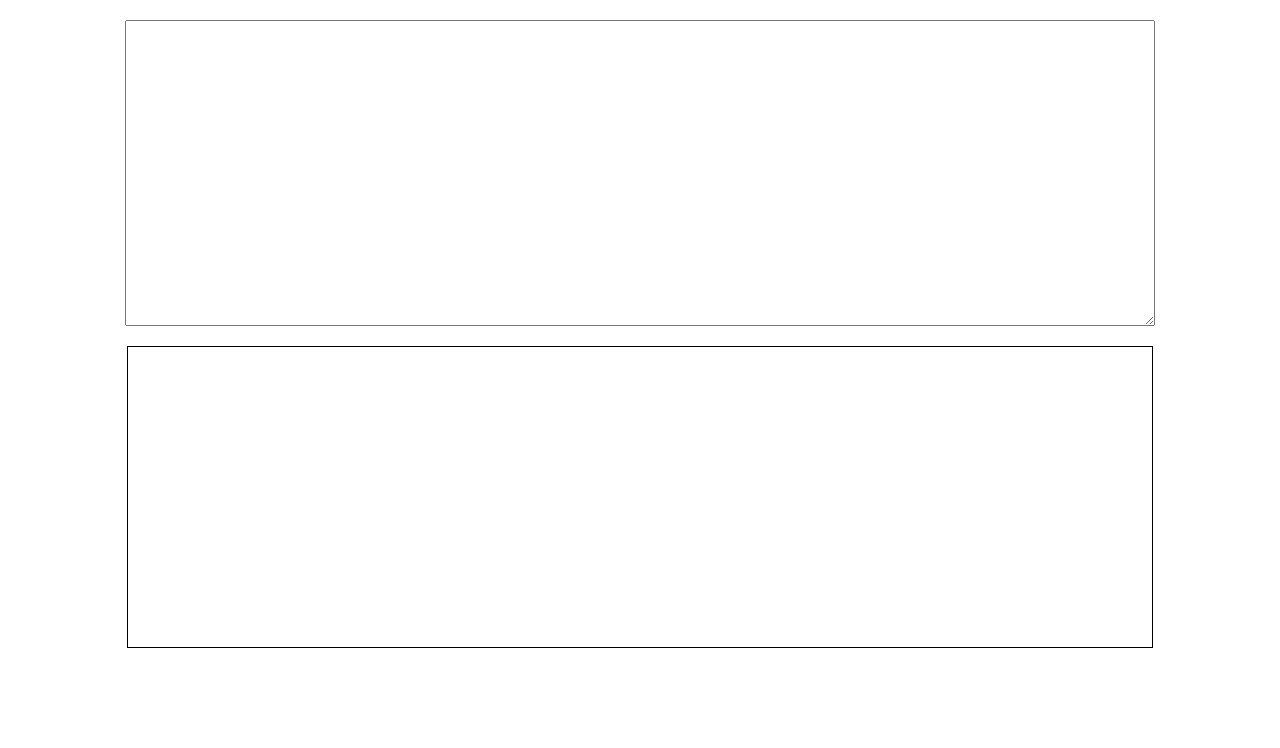
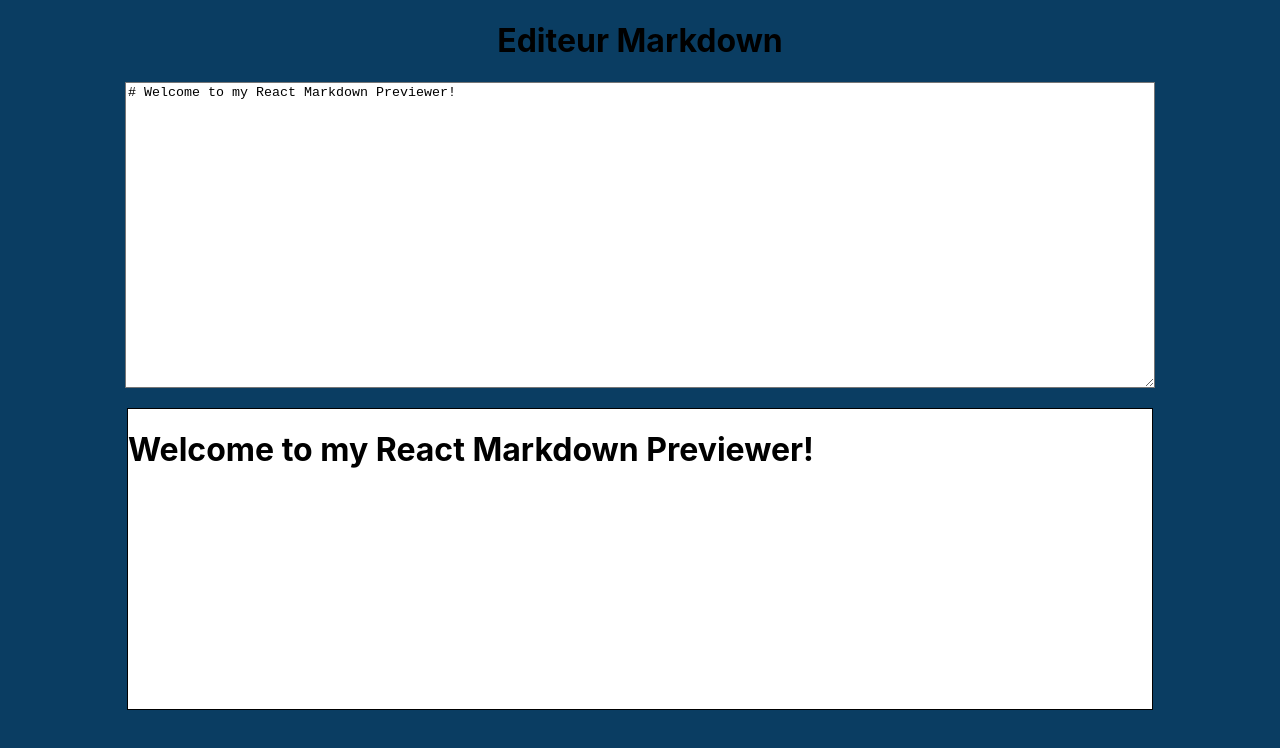
Before and after one commit to Maybiz/French-markdown-reviewer, a React (Create React App) app: page / in a window 1280 px wide. Shown: the top 748 px of the page. Built offline with nearby package versions, Linux system fonts and the light colour scheme.

Commit message:
add style and first load text

```diff
--- a/src/App.js
+++ b/src/App.js
@@ -4,7 +4,8 @@ import Preview from './component/Preview'
 
 const App = () => {
    return (
-      <div>
+      <div className="app">
+         <h1>Editeur Markdown</h1>
          <Editor />
          <Preview />
       </div>
--- a/src/component/Editor.js
+++ b/src/component/Editor.js
@@ -1,4 +1,4 @@
-import React, { useState } from 'react'
+import React, { useState, useEffect } from 'react'
 import { connect } from 'react-redux'
 import addInput from '../actions/actions'
 
@@ -16,15 +16,21 @@ const mapDispatchToProps = dispatch => {
 	}
 }
 
-const Editor = props => {
+const Editor = ({addNewInput, input}) => {
+
+   const startingText = '# Welcome to my React Markdown Previewer!'
 
 	const handleChange = e => {
-		props.addNewInput(e.target.value)
-	}
+		addNewInput(e.target.value)
+   }
+
+   useEffect(() => {
+      addNewInput(startingText)
+   }, [])
 
 	return (
 		<div>
-			<textarea id="editor" value={props.input.reducers} onChange={handleChange}></textarea>
+			<textarea id="editor" value={input.reducers} onChange={handleChange}></textarea>
 		</div>
 	)
 }
--- a/src/index.scss
+++ b/src/index.scss
@@ -1,3 +1,6 @@
+$light-background-color: #ffffff;
+$dark-background-color: #0a3d62;
+
 body {
   margin: 0;
   font-family: -apple-system, BlinkMacSystemFont, 'Segoe UI', 'Roboto', 'Oxygen',
@@ -5,6 +8,11 @@ body {
     sans-serif;
   -webkit-font-smoothing: antialiased;
   -moz-osx-font-smoothing: grayscale;
+  background: $dark-background-color;
+}
+
+.app > h1 {
+   text-align: center;
 }
 
 #editor {
@@ -12,6 +20,7 @@ body {
    width: 80%;
    height: 300px;
    margin: 20px auto;
+   background: $light-background-color;
 }
 
 #preview {
@@ -19,4 +28,5 @@ body {
    min-height: 300px;
    margin: 20px auto;
    border: 0.5px solid black;
+   background: $light-background-color;
 }
```
